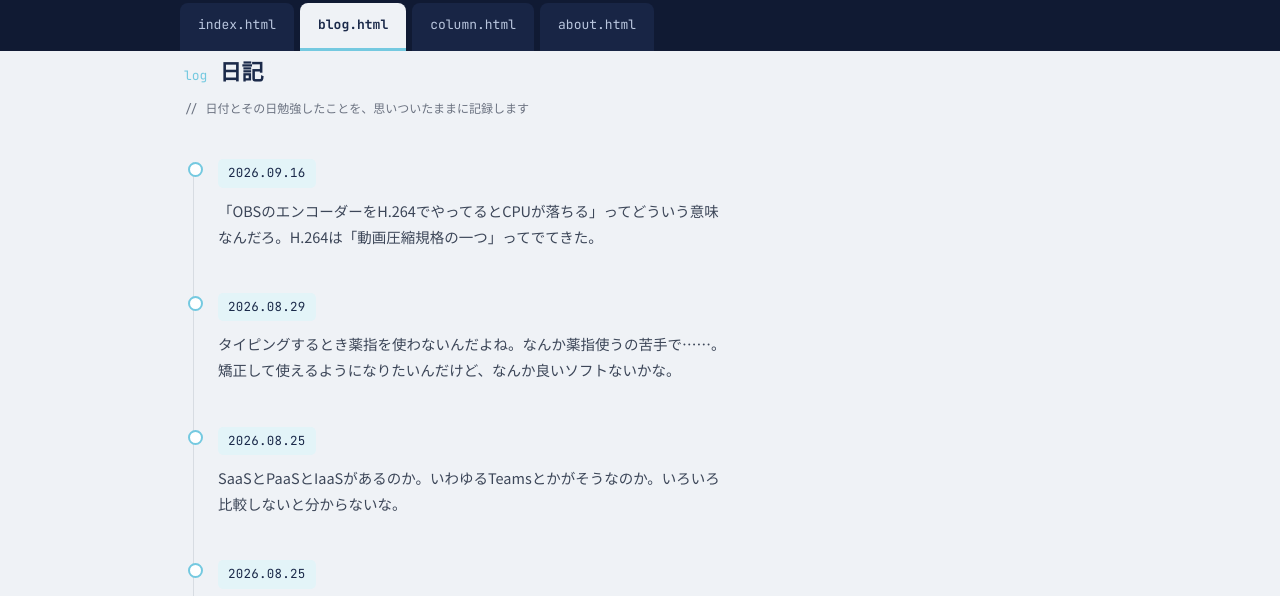
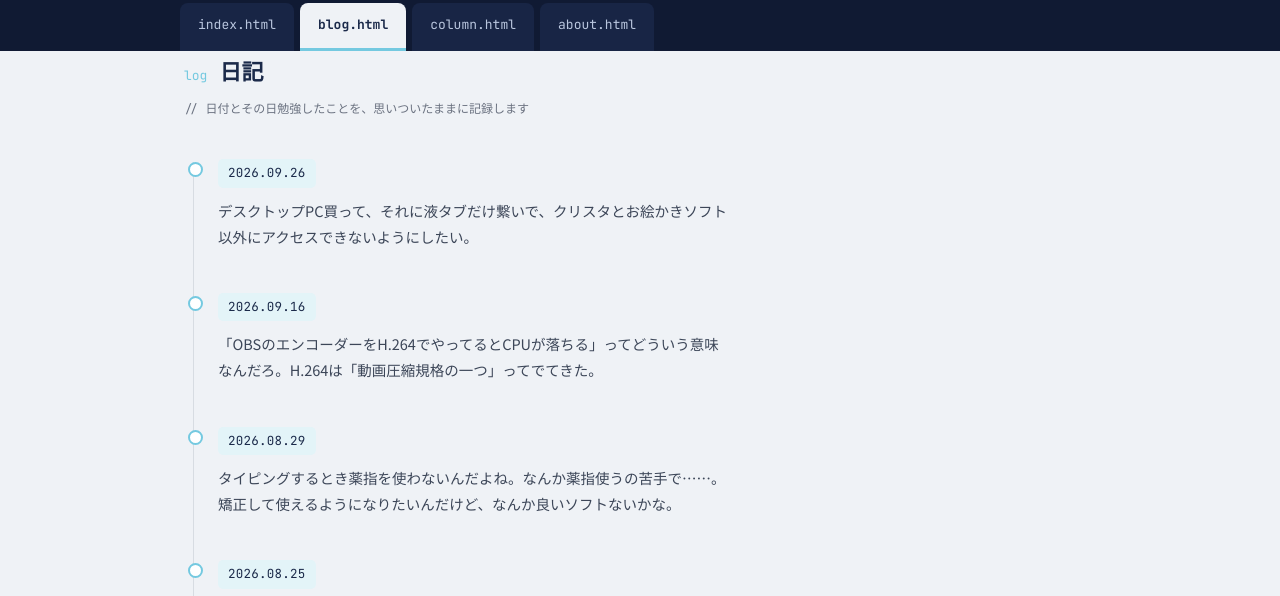
Before and after one commit to Azaleacreativeroom888/fan-computer, a plain HTML site: page blog.html in a window 1280 px wide. Shown: the part 125-721 px from the top of the page. Drawn offline with Linux system fonts and the light colour scheme.

Commit message:
Update blog.html

```diff
--- a/blog.html
+++ b/blog.html
@@ -129,6 +129,11 @@
   <div class="log">
 
     <article class="entry">
+      <div class="date">2026.09.26</div>
+      <p>デスクトップPC買って、それに液タブだけ繋いで、クリスタとお絵かきソフト以外にアクセスできないようにしたい。</p>
+    </article>
+
+    <article class="entry">
       <div class="date">2026.09.16</div>
       <p>「OBSのエンコーダーをH.264でやってるとCPUが落ちる」ってどういう意味なんだろ。H.264は「動画圧縮規格の一つ」ってでてきた。</p>
     </article>
```
